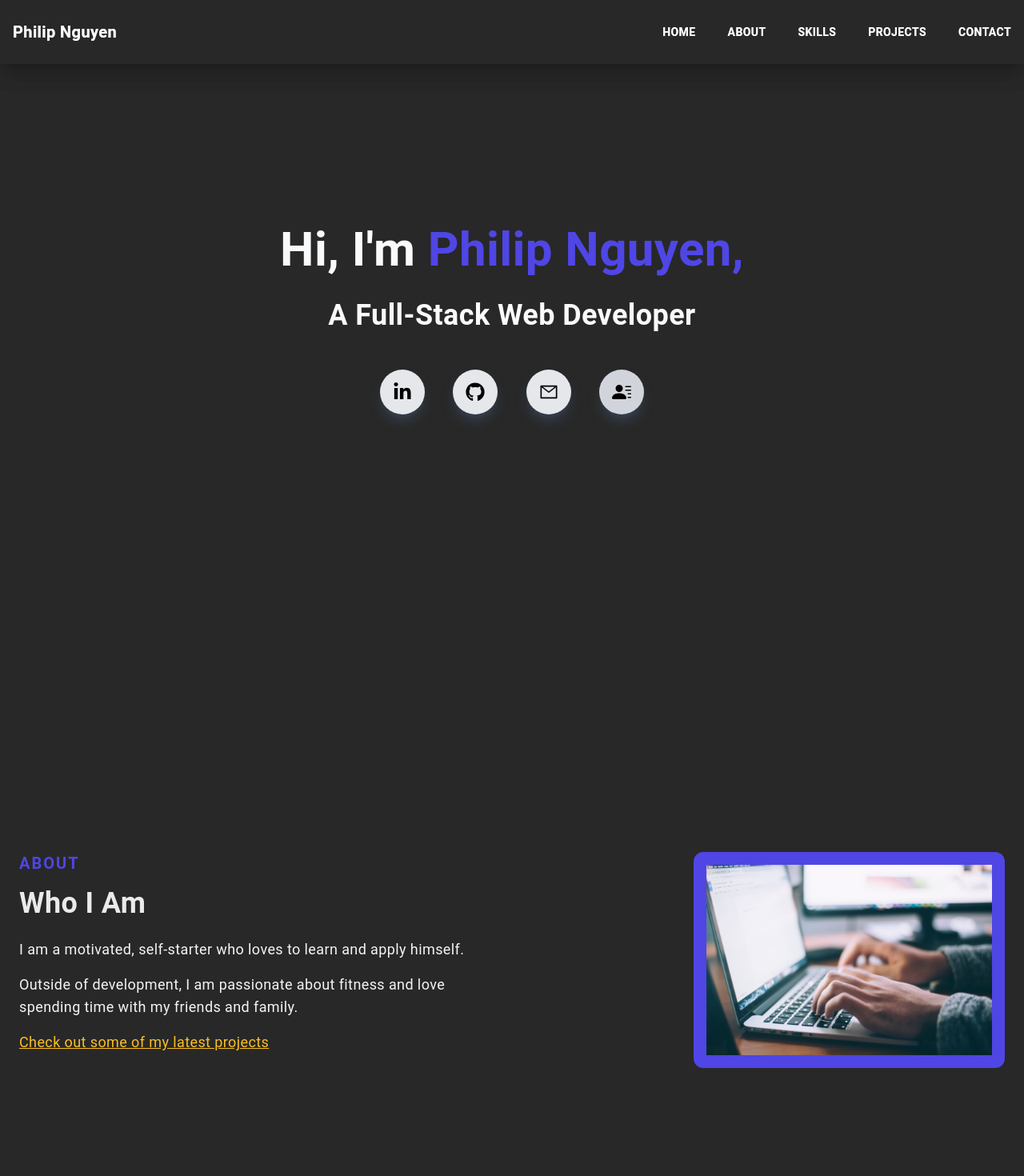
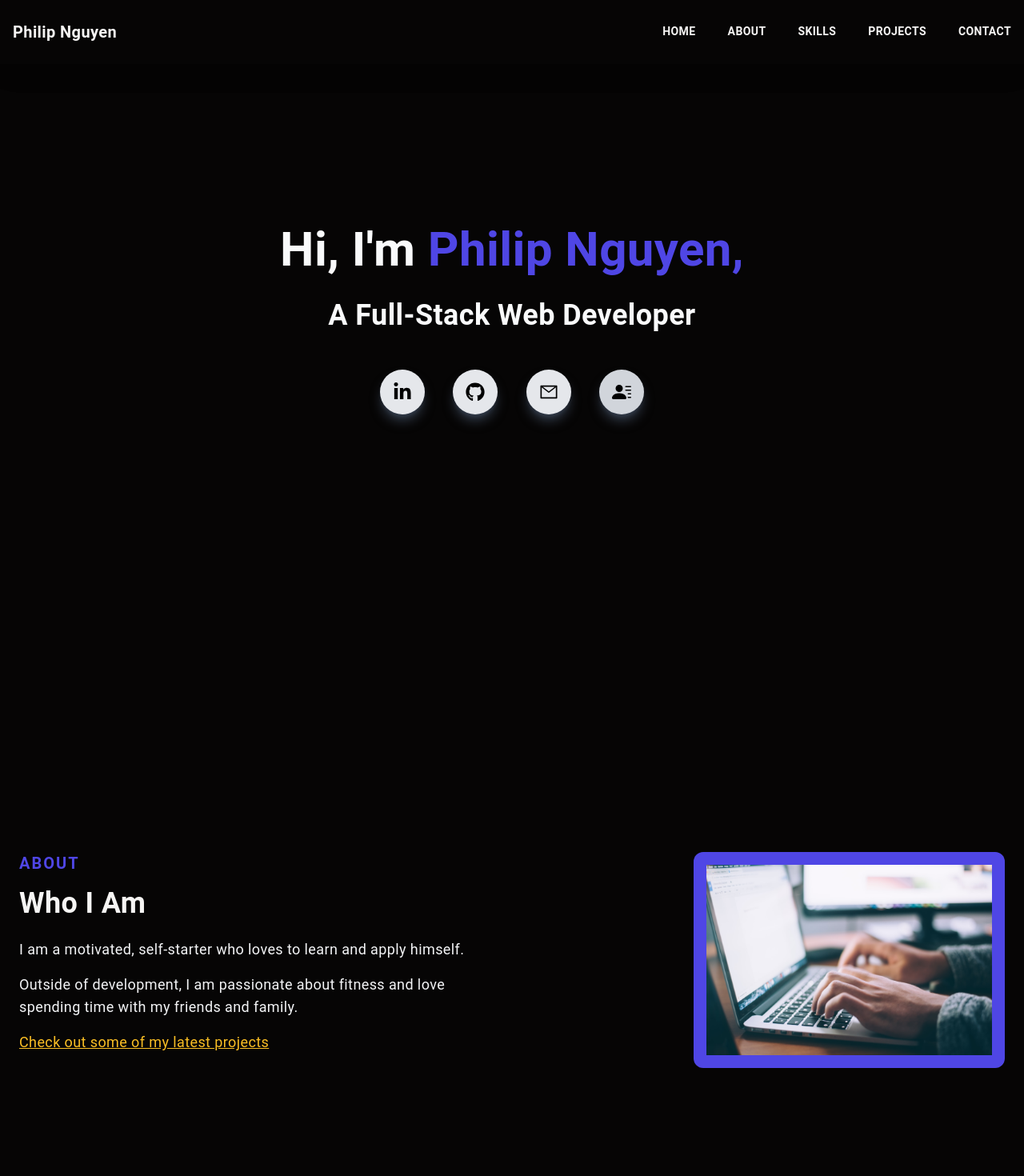
Before and after one commit to pn-code/personal-portfolio-nextjs, a Next.js app: page / in a window 1280 px wide. Shown: the top 1470 px of the page at 80% size. Built offline with nearby package versions, Linux system fonts and the light colour scheme.

Commit message:
Updated global styles with new color scheme

```diff
--- a/styles/globals.css
+++ b/styles/globals.css
@@ -12,11 +12,11 @@
 
 @layer base {
   body {
-    @apply bg-[#282828] text-white/90 tracking-wide
+    @apply bg-secondary text-primary tracking-wide
   }
 
   h1, h2, h3, h4, h5, h6 {
-    @apply font-bold text-white/90
+    @apply font-bold text-primary
   }
 
   h1 {
@@ -32,18 +32,18 @@
   }
 
   button {
-    @apply rounded-xl uppercase bg-indigo-600 text-white hover:bg-indigo-700 ease-in duration-300
+    @apply rounded-xl uppercase bg-primaryBtn text-primary hover:bg-indigo-700 ease-in duration-300
   }
 
   button:enabled {
-    @apply shadow-lg rounded-xl uppercase bg-indigo-600 text-white hover:bg-indigo-700
+    @apply shadow-lg rounded-xl uppercase bg-primaryBtn text-primary hover:bg-indigo-700
   }
 
   button:disabled {
-    @apply rounded-xl uppercase bg-gray-500 text-white
+    @apply rounded-xl uppercase bg-gray-500 text-primary
   }
 
   .navLink {
-    @apply ml-10 text-sm uppercase hover:scale-110 ease-in duration-200 font-semibold border-zinc-900
+    @apply ml-10 text-sm uppercase ease-in duration-200 font-semibold hover:border-accent border-b-2 border-transparent
   }
 }
--- a/tailwind.config.js
+++ b/tailwind.config.js
@@ -5,7 +5,15 @@ module.exports = {
     "./components/**/*.{js,ts,jsx,tsx}",
   ],
   theme: {
-    extend: {},
+    extend: {
+      colors: {
+        primary: "#f6f5f4",
+        secondary: "#060505",
+        primaryBtn: "#5125b6",
+        secondaryBtn: "#ededed",
+        accent: "#428bff",
+      },
+    },
   },
   plugins: [],
-}
+};
```
